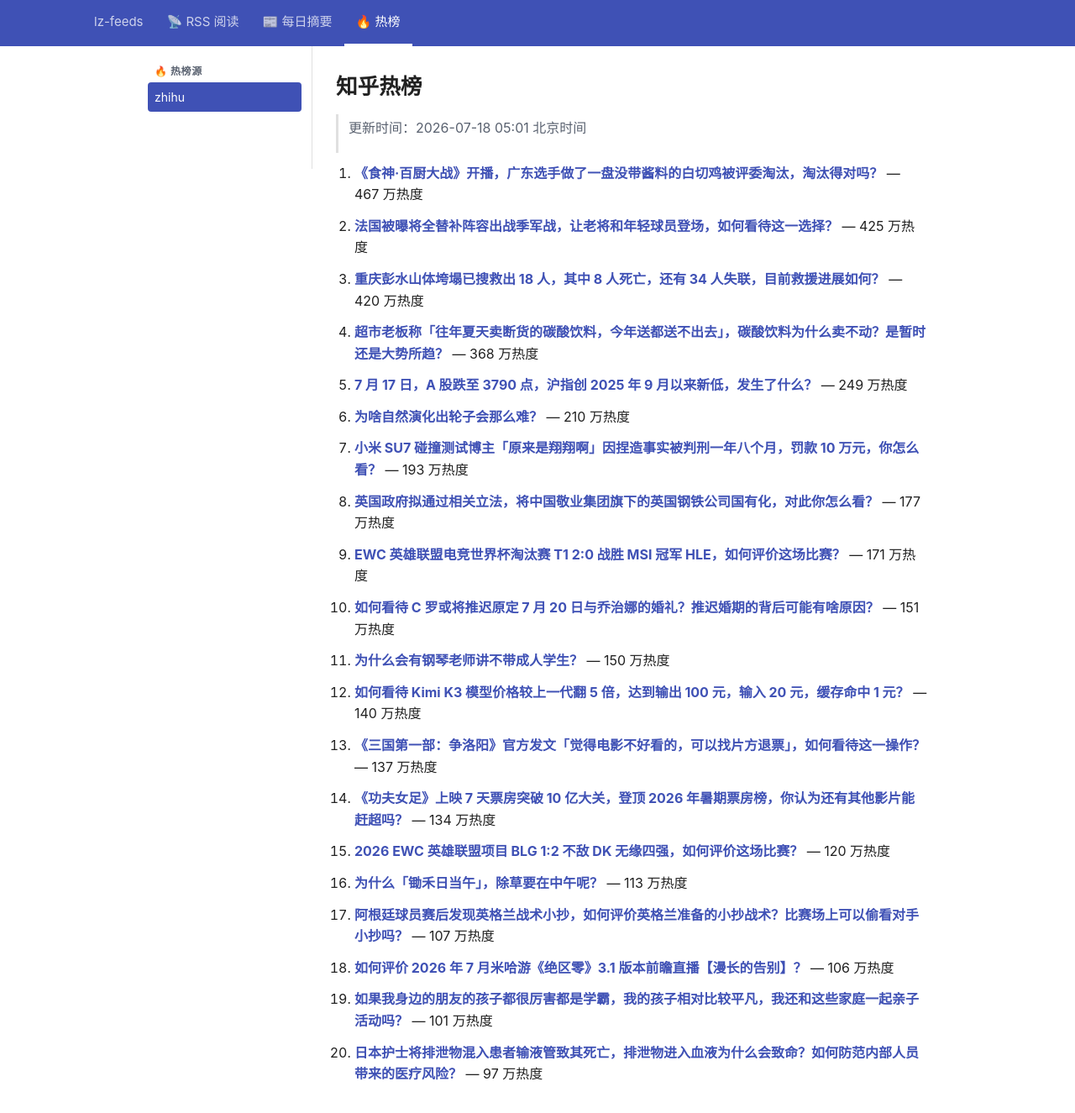
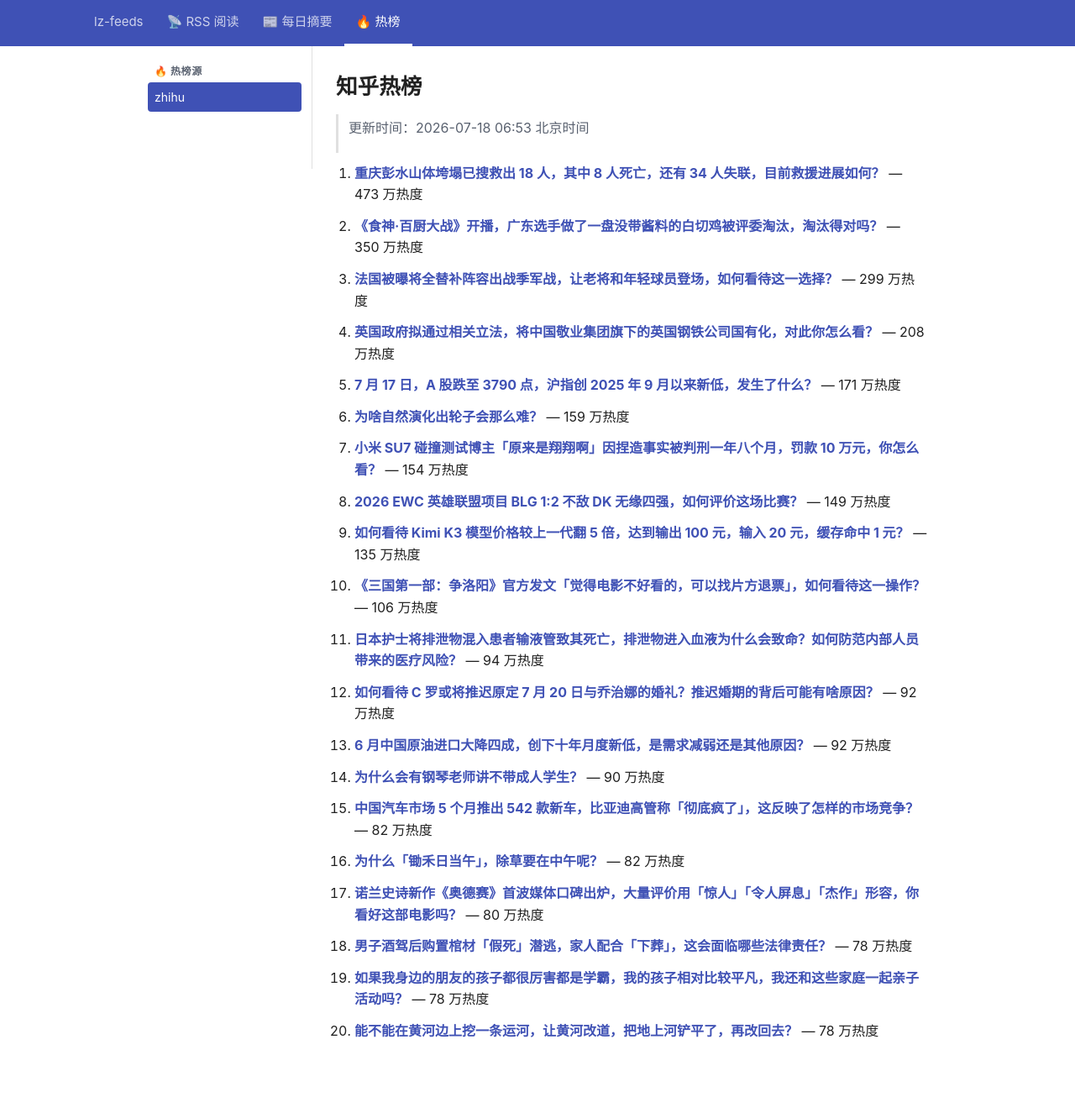
Before and after one commit to lizhang0101/lz-feeds, a Jekyll site: the page built from _hotlist/zhihu.md, in a window 1280 px wide and 1356 px high. Shown: the top 1325 px of the window at 84% size. Built offline with Jekyll 4.4.1, drawn with Linux system fonts in a browser that asks for light colours.

Commit message:
hotlist: 2026-07-17T22:53Z

```diff
--- a/_hotlist/zhihu.md
+++ b/_hotlist/zhihu.md
@@ -1,48 +1,48 @@
 ---
-updated: 2026-07-18 05:01 北京时间
+updated: 2026-07-18 06:53 北京时间
 count: 20
 ---
 
 # 知乎热榜
 
-> 更新时间：2026-07-18 05:01 北京时间
+> 更新时间：2026-07-18 06:53 北京时间
 
-1. **[《食神·百厨大战》开播，广东选手做了一盘没带酱料的白切鸡被评委淘汰，淘汰得对吗？](https://www.zhihu.com/question/2060129175554594141)** — 467 万热度
+1. **[重庆彭水山体垮塌已搜救出 18 人，其中 8 人死亡，还有 34 人失联，目前救援进展如何？](https://www.zhihu.com/question/2061492162714395796)** — 473 万热度
 
-2. **[法国被曝将全替补阵容出战季军战，让老将和年轻球员登场，如何看待这一选择？](https://www.zhihu.com/question/2061482689165619531)** — 425 万热度
+2. **[《食神·百厨大战》开播，广东选手做了一盘没带酱料的白切鸡被评委淘汰，淘汰得对吗？](https://www.zhihu.com/question/2060129175554594141)** — 350 万热度
 
-3. **[重庆彭水山体垮塌已搜救出 18 人，其中 8 人死亡，还有 34 人失联，目前救援进展如何？](https://www.zhihu.com/question/2061492162714395796)** — 420 万热度
+3. **[法国被曝将全替补阵容出战季军战，让老将和年轻球员登场，如何看待这一选择？](https://www.zhihu.com/question/2061482689165619531)** — 299 万热度
 
-4. **[超市老板称「往年夏天卖断货的碳酸饮料，今年送都送不出去」，碳酸饮料为什么卖不动？是暂时还是大势所趋？](https://www.zhihu.com/question/2061198817991418630)** — 368 万热度
+4. **[英国政府拟通过相关立法，将中国敬业集团旗下的英国钢铁公司国有化，对此你怎么看？](https://www.zhihu.com/question/2038539763599266938)** — 208 万热度
 
-5. **[7 月 17 日，A 股跌至 3790 点，沪指创 2025 年 9 月以来新低，发生了什么？](https://www.zhihu.com/question/2061116752398962968)** — 249 万热度
+5. **[7 月 17 日，A 股跌至 3790 点，沪指创 2025 年 9 月以来新低，发生了什么？](https://www.zhihu.com/question/2061116752398962968)** — 171 万热度
 
-6. **[为啥自然演化出轮子会那么难？](https://www.zhihu.com/question/2060649695580624117)** — 210 万热度
+6. **[为啥自然演化出轮子会那么难？](https://www.zhihu.com/question/2060649695580624117)** — 159 万热度
 
-7. **[小米 SU7 碰撞测试博主「原来是翔翔啊」因捏造事实被判刑一年八个月，罚款 10 万元，你怎么看？](https://www.zhihu.com/question/2061463583091959064)** — 193 万热度
+7. **[小米 SU7 碰撞测试博主「原来是翔翔啊」因捏造事实被判刑一年八个月，罚款 10 万元，你怎么看？](https://www.zhihu.com/question/2061463583091959064)** — 154 万热度
 
-8. **[英国政府拟通过相关立法，将中国敬业集团旗下的英国钢铁公司国有化，对此你怎么看？](https://www.zhihu.com/question/2038539763599266938)** — 177 万热度
+8. **[2026 EWC 英雄联盟项目 BLG 1:2 不敌 DK 无缘四强，如何评价这场比赛？](https://www.zhihu.com/question/2061603096703104286)** — 149 万热度
 
-9. **[EWC 英雄联盟电竞世界杯淘汰赛 T1 2:0 战胜 MSI 冠军 HLE，如何评价这场比赛？](https://www.zhihu.com/question/2061556273808775032)** — 171 万热度
+9. **[如何看待 Kimi K3 模型价格较上一代翻 5 倍，达到输出 100 元，输入 20 元，缓存命中 1 元？](https://www.zhihu.com/question/2061233239566685346)** — 135 万热度
 
-10. **[如何看待 C 罗或将推迟原定 7 月 20 日与乔治娜的婚礼？推迟婚期的背后可能有啥原因？](https://www.zhihu.com/question/2061095985552663651)** — 151 万热度
+10. **[《三国第一部：争洛阳》官方发文「觉得电影不好看的，可以找片方退票」，如何看待这一操作？](https://www.zhihu.com/question/2061409074185335802)** — 106 万热度
 
-11. **[为什么会有钢琴老师讲不带成人学生？](https://www.zhihu.com/question/2042257207627179809)** — 150 万热度
+11. **[日本护士将排泄物混入患者输液管致其死亡，排泄物进入血液为什么会致命？如何防范内部人员带来的医疗风险？](https://www.zhihu.com/question/2061057694832620856)** — 94 万热度
 
-12. **[如何看待 Kimi K3 模型价格较上一代翻 5 倍，达到输出 100 元，输入 20 元，缓存命中 1 元？](https://www.zhihu.com/question/2061233239566685346)** — 140 万热度
+12. **[如何看待 C 罗或将推迟原定 7 月 20 日与乔治娜的婚礼？推迟婚期的背后可能有啥原因？](https://www.zhihu.com/question/2061095985552663651)** — 92 万热度
 
-13. **[《三国第一部：争洛阳》官方发文「觉得电影不好看的，可以找片方退票」，如何看待这一操作？](https://www.zhihu.com/question/2061409074185335802)** — 137 万热度
+13. **[6 月中国原油进口大降四成，创下十年月度新低，是需求减弱还是其他原因？](https://www.zhihu.com/question/2060663328502977751)** — 92 万热度
 
-14. **[《功夫女足》上映 7 天票房突破 10 亿大关，登顶 2026 年暑期票房榜，你认为还有其他影片能赶超吗？](https://www.zhihu.com/question/2060038001975976897)** — 134 万热度
+14. **[为什么会有钢琴老师讲不带成人学生？](https://www.zhihu.com/question/2042257207627179809)** — 90 万热度
 
-15. **[2026 EWC 英雄联盟项目 BLG 1:2 不敌 DK 无缘四强，如何评价这场比赛？](https://www.zhihu.com/question/2061603096703104286)** — 120 万热度
+15. **[中国汽车市场 5 个月推出 542 款新车，比亚迪高管称「彻底疯了」，这反映了怎样的市场竞争？](https://www.zhihu.com/question/2060791514276615811)** — 82 万热度
 
-16. **[为什么「锄禾日当午」，除草要在中午呢？](https://www.zhihu.com/question/2057344841936265609)** — 113 万热度
+16. **[为什么「锄禾日当午」，除草要在中午呢？](https://www.zhihu.com/question/2057344841936265609)** — 82 万热度
 
-17. **[阿根廷球员赛后发现英格兰战术小抄，如何评价英格兰准备的小抄战术？比赛场上可以偷看对手小抄吗？](https://www.zhihu.com/question/2061110573723378273)** — 107 万热度
+17. **[诺兰史诗新作《奥德赛》首波媒体口碑出炉，大量评价用「惊人」「令人屏息」「杰作」形容，你看好这部电影吗？](https://www.zhihu.com/question/2058197753138602590)** — 80 万热度
 
-18. **[如何评价 2026 年 7 月米哈游《绝区零》3.1 版本前瞻直播【漫长的告别】？](https://www.zhihu.com/question/2061226848185585819)** — 106 万热度
+18. **[男子酒驾后购置棺材「假死」潜逃，家人配合「下葬」，这会面临哪些法律责任？](https://www.zhihu.com/question/2060530186634933996)** — 78 万热度
 
-19. **[如果我身边的朋友的孩子都很厉害都是学霸，我的孩子相对比较平凡，我还和这些家庭一起亲子活动吗？](https://www.zhihu.com/question/2061015890934736081)** — 101 万热度
+19. **[如果我身边的朋友的孩子都很厉害都是学霸，我的孩子相对比较平凡，我还和这些家庭一起亲子活动吗？](https://www.zhihu.com/question/2061015890934736081)** — 78 万热度
 
-20. **[日本护士将排泄物混入患者输液管致其死亡，排泄物进入血液为什么会致命？如何防范内部人员带来的医疗风险？](https://www.zhihu.com/question/2061057694832620856)** — 97 万热度
+20. **[能不能在黄河边上挖一条运河，让黄河改道，把地上河铲平了，再改回去？](https://www.zhihu.com/question/476803673)** — 78 万热度
```
